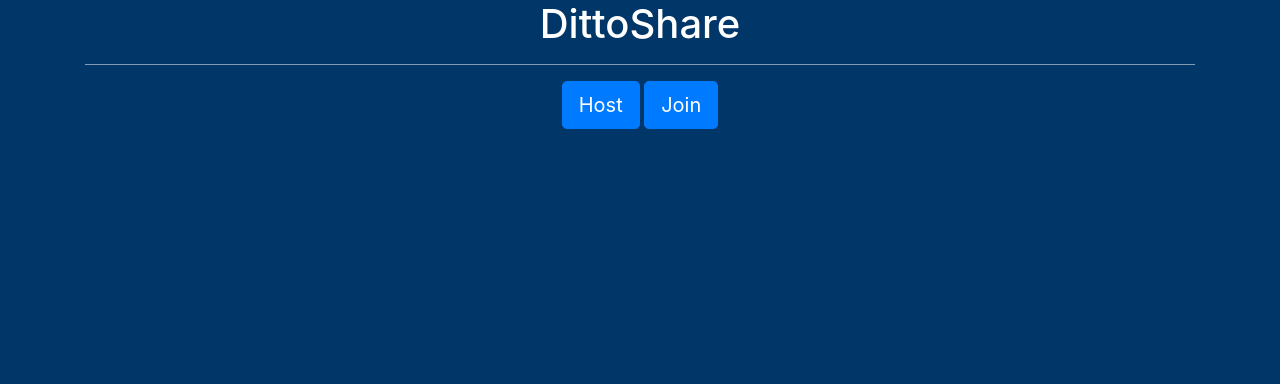
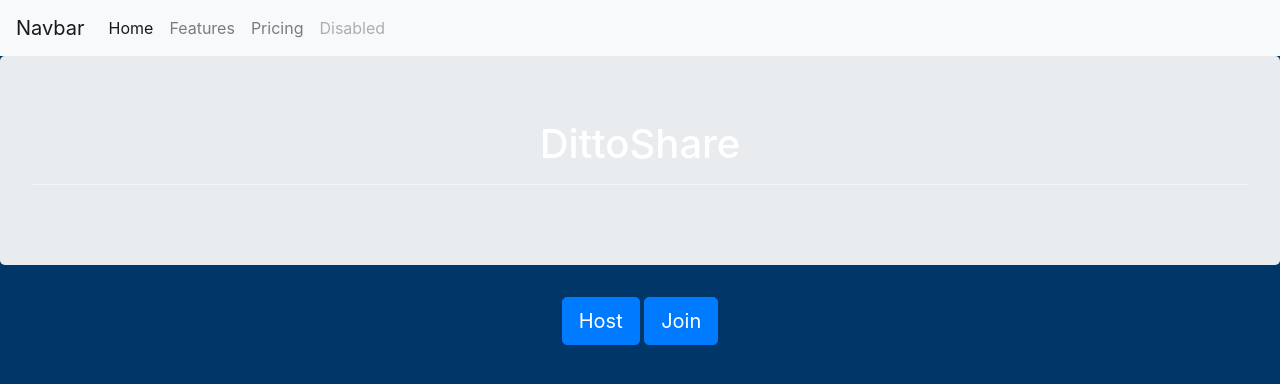
Before and after one commit to Jason7539/DittoShare, a website: page index.html in a window 1280 px wide. Drawn offline with nearby package versions, Linux system fonts and the light colour scheme; no server answers.

Commit message:
Added templates for navbar and jumbotron

```diff
--- a/index.html
+++ b/index.html
@@ -46,12 +46,29 @@
 </head>
 
 <body>
+    <nav class="navbar navbar-expand-lg navbar-light bg-light">
+        <a class="navbar-brand" href="#">Navbar</a>
+        <button class="navbar-toggler" type="button" data-toggle="collapse" data-target="#navbarNavAltMarkup"
+            aria-controls="navbarNavAltMarkup" aria-expanded="false" aria-label="Toggle navigation">
+            <span class="navbar-toggler-icon"></span>
+        </button>
+        <div class="collapse navbar-collapse" id="navbarNavAltMarkup">
+            <div class="navbar-nav">
+                <a class="nav-item nav-link active" href="#">Home <span class="sr-only">(current)</span></a>
+                <a class="nav-item nav-link" href="#">Features</a>
+                <a class="nav-item nav-link" href="#">Pricing</a>
+                <a class="nav-item nav-link disabled" href="#">Disabled</a>
+            </div>
+        </div>
+    </nav>
+    <div class="jumbotron jumbotronfluid" id="index-jumbo">
+            <h1 class="text-center">DittoShare</h1>
+            <hr>
+    </div>
     <div class="container text-center">
-            <h1 class>DittoShare</h1>
-            <hr>
-            <button class="btn btn-lg btn-primary" id="hostBtn" onclick="createRoomName()">Host</button>
-            <button class="btn btn-lg btn-primary" id="joinBtn" onclick="getRoomName()">Join</button>
 
+        <button class="btn btn-lg btn-primary" id="hostBtn" onclick="createRoomName()">Host</button>
+        <button class="btn btn-lg btn-primary" id="joinBtn" onclick="getRoomName()">Join</button>
     </div>
 
 
```
